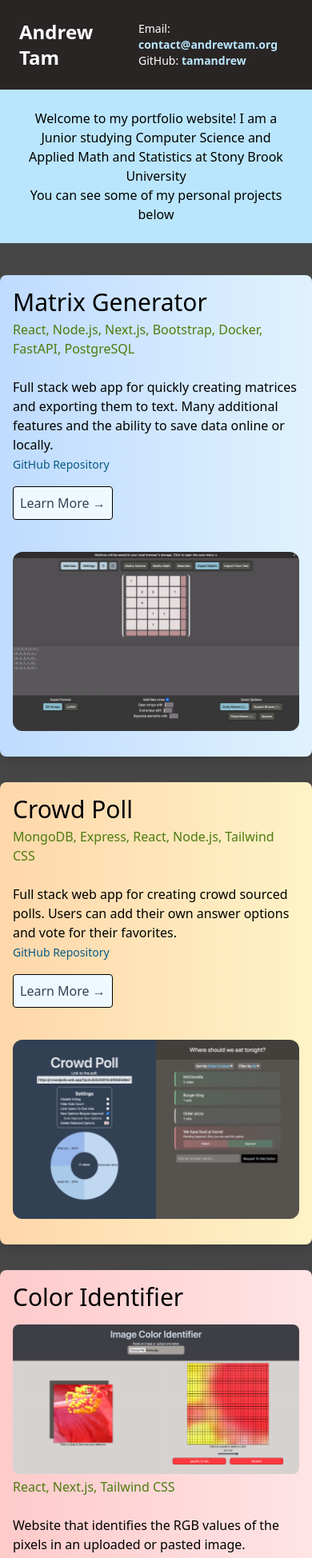
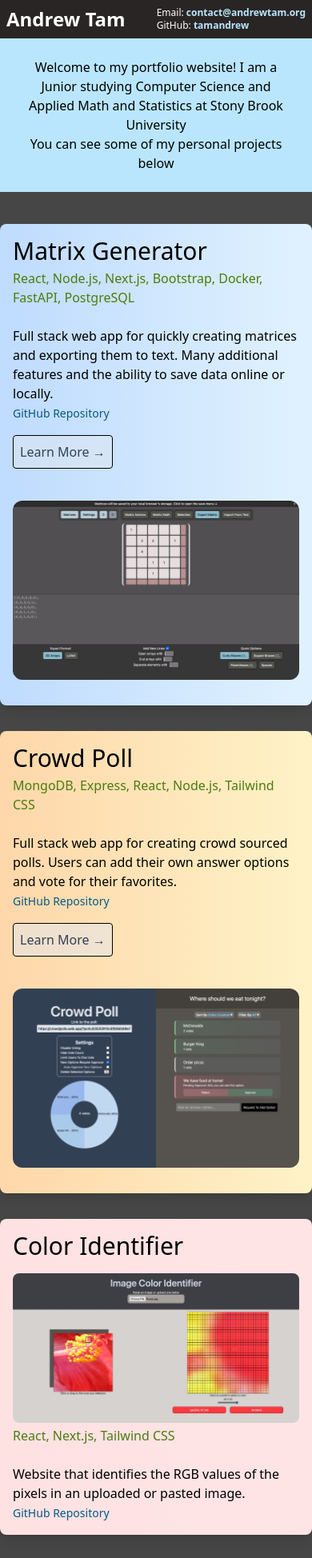
Before and after one commit to andrewctam/andrewctam.github.io, a Next.js app: page / in a window 390 px wide. Shown: the top 1948 px of the page at 80% size. Built offline with nearby package versions, Linux system fonts and the light colour scheme.

Commit message:
Improve mobile UI

```diff
--- a/components/NavBar.js
+++ b/components/NavBar.js
@@ -2,13 +2,13 @@ import Link from 'next/link'
 
 const NavBar = () => {
     return (
-        <div className = "bg-stone-800 p-6 flex items-center justify-between font-sans sticky top-0">
+        <div className = "bg-stone-800 p-2 sm:p-6 flex items-center justify-between font-sans sticky top-0">
 
             <Link href = "/">
                 <a className = "text-white font-bold text-2xl md:text-4xl"><h1>Andrew Tam</h1></a>
             </Link>
 
-            <div className="text-sm md:text-lg">
+            <div className="text-xs md:text-lg">
                 <div className = "ml-4 text-white">
                     {"Email: "}
                     <a href="mailto:contact@andrewtam.org" className = "text-sky-200 font-bold">
--- a/components/ProjectBox.js
+++ b/components/ProjectBox.js
@@ -17,7 +17,7 @@ const ProjectBox = (props) => {
                 </div>
 
                 <Link href={props.link}>
-                    <button className={"text-slate-700 mt-4 p-2 w-fit h-fit border border-black rounded bg-sky-50 hover:-translate-y-1 hover:scale-101 duration-100"}>Learn More →</button>
+                    <button className={"text-slate-700 bg-slate-200/50 mt-4 p-2 w-fit h-fit border border-black rounded bg-sky-5`0 hover:-translate-y-1 hover:scale-101 duration-100"}>Learn More →</button>
                 </Link>
 
             </div>
--- a/components/ProjectPage.js
+++ b/components/ProjectPage.js
@@ -37,13 +37,13 @@ const ProjectPage = (props) => {
 
 
 
-            <div className={`grid grid-cols-1 md:grid-cols-2 gap-6 rounded mx-16`}>
-                <video ref={vidRef} autoPlay={true} controls = {true} className={`mx-auto w-full p-1 rounded-xl md:my-auto my-2 ${props.bkColor}`}>
+            <div className={`grid grid-cols-1 lg:grid-cols-2 gap-6 rounded mx-2 md:mx-16`}>
+                <video ref={vidRef} autoPlay={true} controls = {true} className={`mx-auto w-full p-1 rounded-xl lg:my-auto my-2 ${props.bkColor}`}>
                     <source src={props.src} type="video/mp4" />
                 </video>
 
 
-                <div className={`p-4 my-10 rounded-xl w-4/5 mx-auto ${props.bkColor}`}>
+                <div className={`p-4 my-10 rounded-xl md:w-4/5 mx-auto ${props.bkColor}`}>
                     <p className="text-2xl text-center"> Feature Overview </p>
                     <p className="text-sm text-gray-800 text-center mb-2"> Click on a feature to jump to that part of the video</p>
 
--- a/pages/index.js
+++ b/pages/index.js
@@ -44,7 +44,7 @@ const Home = () => {
                         projectLink="https://coloridentifier.web.app"
                         github = "https://github.com/tamandrew/color-identifier"
                         imgSrc="/color.png"
-                        bkColor="bg-gradient-to-r from-red-200 to-rose-100"
+                        bkColor="bg-gradient-to-r from-red-100 to-rose-100"
                     />
 
                     <SmallProjectBox
@@ -55,7 +55,7 @@ const Home = () => {
                         projectLink="https://triangulation-calculator.web.app/"
                         github = "https://github.com/tamandrew/triangulations-calculator"
                         imgSrc="/triangulations.png"
-                        bkColor="bg-gradient-to-r from-neutral-200 to-slate-100"
+                        bkColor="bg-gradient-to-r from-neutral-200 to-slate-200"
                     />
 
                 </div>
```
